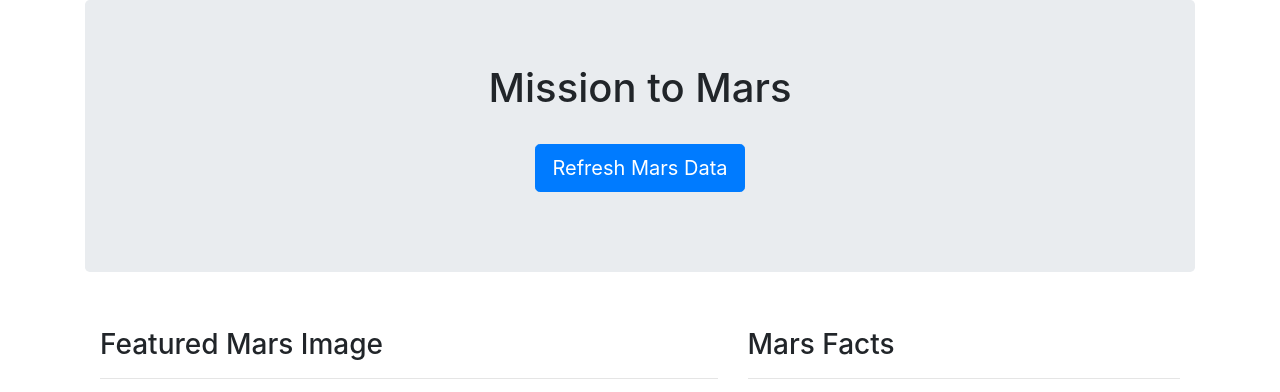
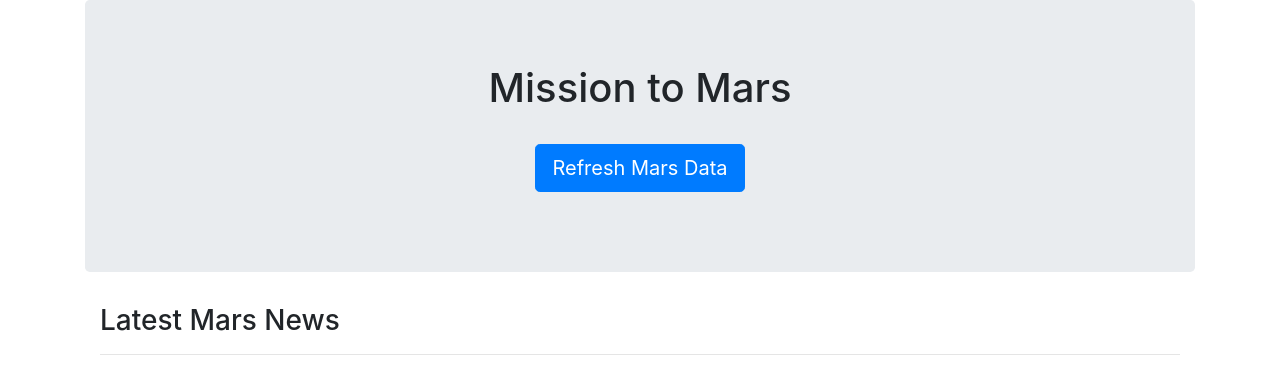
Before and after one commit to annarischitelli/web-scraping-challenge, a Flask app: page / in a window 1280 px wide. Shown: the top 392 px of the page. Run offline with Flask 2, Linux system fonts and the light colour scheme; data that the repository does not hold is empty; some libraries are stand-ins or nearby versions.

Commit message:
getting the page set up with sections and headers

```diff
--- a/templates/index.html
+++ b/templates/index.html
@@ -27,6 +27,16 @@
     </div>
 
 <!-- Latest Mars News -->
+  <div class="container">
+    <div class="row">
+      <div class="col-md-12">
+        <h3 class="box-header">Latest Mars News</h3>
+        <hr>
+      </div>
+    </div>
+  </div>
+  <br>
+<!-- End Latest Mars News -->
 
 <!-- Featured Mars Image -->
 <br>
```
